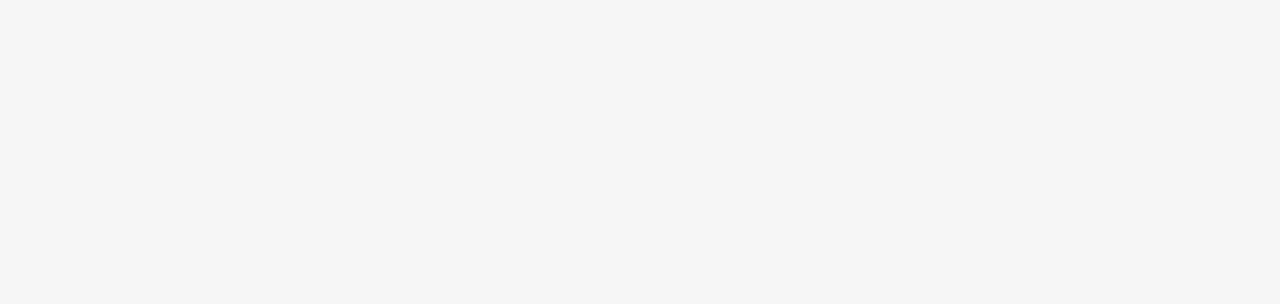
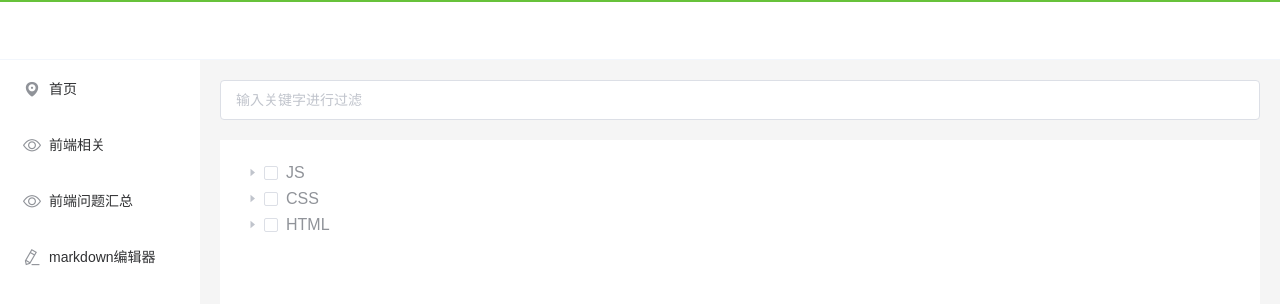
Before and after one commit to zhangOking/InterviewMap, a Nuxt app: page /fe-problems in a window 1280 px wide. Before the commit this address had no page. Shown: the top 304 px of the page. Built offline with nearby package versions, Linux system fonts and the light colour scheme; what mavon-editor would draw is missing.

Commit message:
feat: add fe-problems module

```diff
--- /dev/null
+++ b/assets/json/fejson/problems.json
@@ -0,0 +1,35 @@
+[
+  {
+    "id": 1,
+    "label": "JS",
+    "children": [
+      {
+        "id" : 1000,
+        "label": "闭包",
+        "children": []
+      }
+    ]
+  },
+  {
+    "id": 2,
+    "label": "CSS",
+    "children": [
+      {
+        "id": 1000,
+        "label": "JS",
+        "children": []
+      }
+    ]
+  },
+  {
+    "id": 3,
+    "label": "HTML",
+    "children": [
+      {
+        "id": 1000,
+        "label": "JS",
+        "children": []
+      }
+    ]
+  }
+]
--- a/components/aside/aside.vue
+++ b/components/aside/aside.vue
@@ -11,6 +11,10 @@
       <el-menu-item index="/fe">
         <i class="el-icon-view"></i>
         <span slot="title">前端相关</span>
+      </el-menu-item>
+      <el-menu-item index="/fe-problems">
+        <i class="el-icon-view"></i>
+        <span slot="title">前端问题汇总</span>
       </el-menu-item>
       <el-menu-item index="/edit">
         <i class="el-icon-edit"></i>
--- /dev/null
+++ b/pages/fe-problems.vue
@@ -0,0 +1,172 @@
+<template>
+  <div>
+    <el-input
+        placeholder="输入关键字进行过滤"
+        v-model="filterText"
+        class="problems-scroll_input"
+        @change="filterText=''">
+      </el-input>
+    <div class="problems">
+      <div class="problems-scroll">
+        <el-tree
+          show-checkbox
+          :data="data"
+          :props="defaultProps"
+          node-key="id"
+          @check="checkChange"
+          :filter-node-method="filterNode"
+          ref="tree">
+          <span class="custom-tree-node" slot-scope="{ node }">
+            <span v-if="showTree">
+              <span v-if="node.isLeaf">
+                <span class="problems-scroll_tree--isLeaf" @click="read(node)">{{ node.label }}</span>
+                <span class="problems-scroll_tree--button">
+                  <span v-if="completed.indexOf(node.data.id) > -1 && +pagesScrollPercentage[node.data.id] === 100">
+                    <el-button type="text" size="mini" style="color: #67C23A">100%</el-button>
+                  </span>
+                  <el-button type="text" size="mini" style="color: #909399" v-else @click="read(node)">{{`${pagesScrollPercentage[node.data.id] || 0}%`}}</el-button>
+                </span>
+              </span>
+              <span v-else class="problems-scroll_tree--isntLeaf">
+                <span>{{ node.label }}</span>
+              </span>
+            </span>
+          </span>
+        </el-tree>
+      </div>
+    </div>
+  </div>
+</template>
+
+<script>
+import problems from '@/assets/json/fejson/problems.json'
+import { throttleMaker } from '@/until/tools/throttling'
+export default {
+  layout: 'index',
+  data() {
+    return {
+      filterText: '',
+      completed: [],
+      data: problems,
+      showTree: true,
+      defaultProps: {
+        children: 'children',
+        label: 'label'
+      },
+      pagesScrollPercentage: {}
+    }
+  },
+
+  watch: {
+    filterText(val) {
+      this.$refs.tree.filter(val)
+    }
+  },
+
+  methods: {
+    filterNode(value, data) {
+      if (!value) return true
+      return data.label.indexOf(value) !== -1
+    },
+    setCheckedKeys() {
+      this.$refs.tree.setCheckedKeys(this.completed)
+    },
+    checkChange() {
+      const readArr = this.$refs.tree.getCheckedKeys()
+      window.localStorage.setItem('PROBLEMS_READCOMPLETED', JSON.stringify(readArr))
+      this.completed = readArr
+    },
+    saveStartTime(node) {
+      const id = node.data.id
+
+      if (!this.pagesScrollPercentage[id]) {
+        let sessionObj = {}
+        JSON.parse(window.localStorage.getItem('PROBLEMS_ALLPAGESSTARTTIME')) && (sessionObj = JSON.parse(window.localStorage.getItem('PROBLEMS_ALLPAGESSTARTTIME')))
+
+        sessionObj[id] = new Date().getTime()
+        window.localStorage.setItem('PROBLEMS_ALLPAGESSTARTTIME', JSON.stringify(sessionObj))
+      }
+    },
+    read(node) {
+      this.saveStartTime(node)
+
+      const id = node.data.id
+
+      const urlArr = []
+      const findParent = (node) => {
+        if (!node.parent) return
+
+        urlArr.push(node.data.label)
+        findParent(node.parent)
+      }
+      findParent(node)
+
+      const url = this.$router.resolve({
+        path: '/content',
+        query: {
+          id: id,
+          path: urlArr.reverse().join('/')
+        }
+      })
+
+      window.open(url.href, '_blank')
+
+      if (this.completed.indexOf(id) < 0) {
+        this.completed.push(id)
+        this.setCheckedKeys()
+        this.checkChange()
+      }
+    }
+  },
+
+  mounted() {
+    try {
+      this.completed = JSON.parse(window.localStorage.getItem('READCOMPLETED')) || []
+      this.pagesScrollPercentage = JSON.parse(window.localStorage.getItem('ALLPAGESSCROLLPERCENTAGE')) || {}
+    } catch (error) {
+      console.log(error)
+    }
+
+    this.setCheckedKeys()
+
+    const throttle = throttleMaker(500, () => {
+      this.pagesScrollPercentage = JSON.parse(window.localStorage.getItem('ALLPAGESSCROLLPERCENTAGE') || '{}')
+    })
+    window.addEventListener('storage', () => {
+      throttle()
+    })
+  }
+}
+</script>
+
+<style lang="less" scoped>
+.problems {
+  width: 100%;
+  height: calc(100vh - 160px);
+  background: #ffffff;
+  overflow: hidden;
+  overflow-y: auto;
+  padding: 20px;
+  box-sizing: border-box;
+  &-scroll {
+    &_input {
+      margin-bottom: 20px;
+    }
+    &_tree {
+      &--button {
+        margin-left: 40px;
+        cursor: pointer;
+      }
+      &--isntLeaf {
+        font-size: 16px;
+        color: #909399;
+      }
+      &--isLeaf {
+        font-size: 14px;
+        color: #409EFF;
+        text-decoration: underline;
+      }
+    }
+  }
+}
+</style>
```
